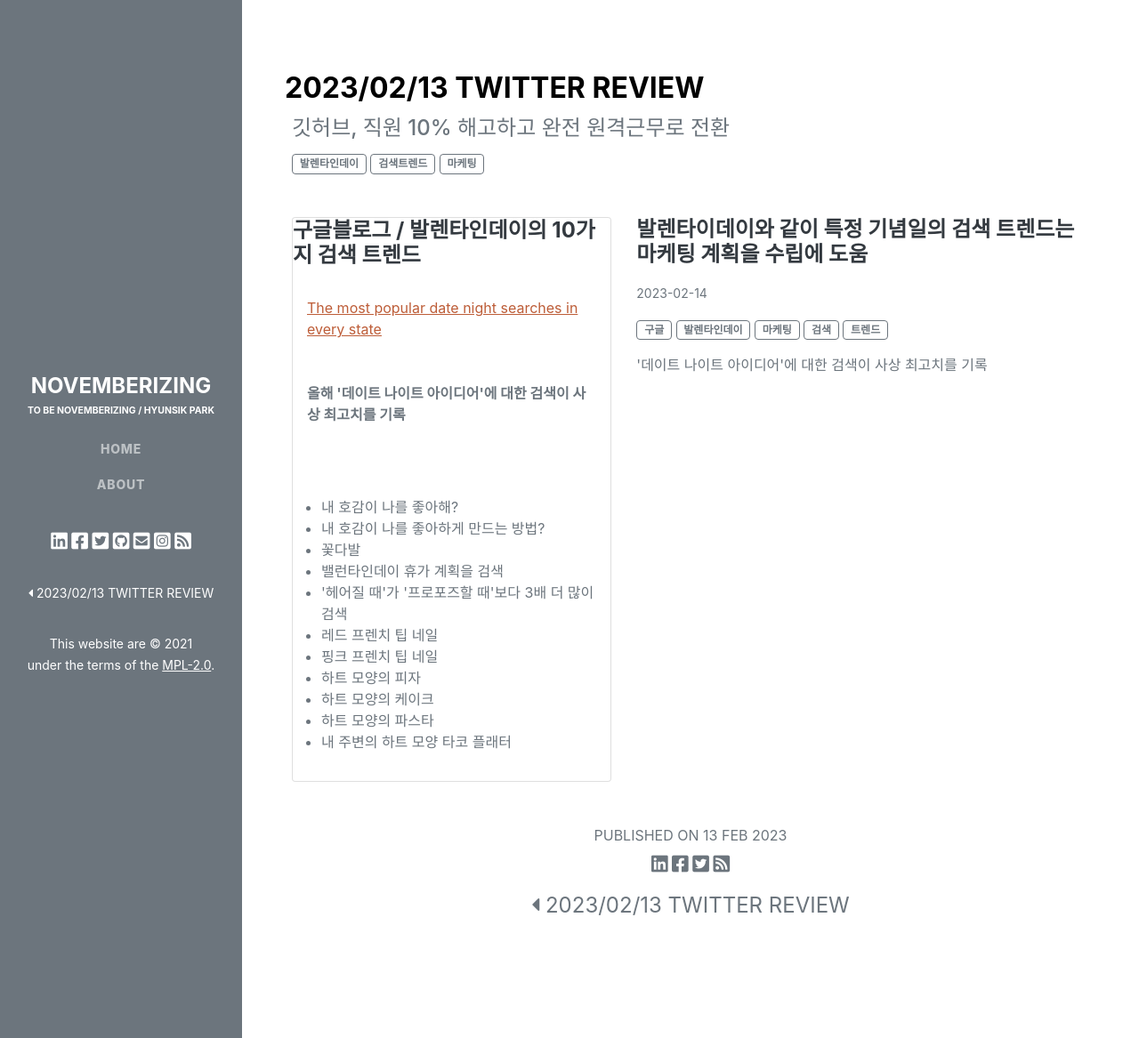
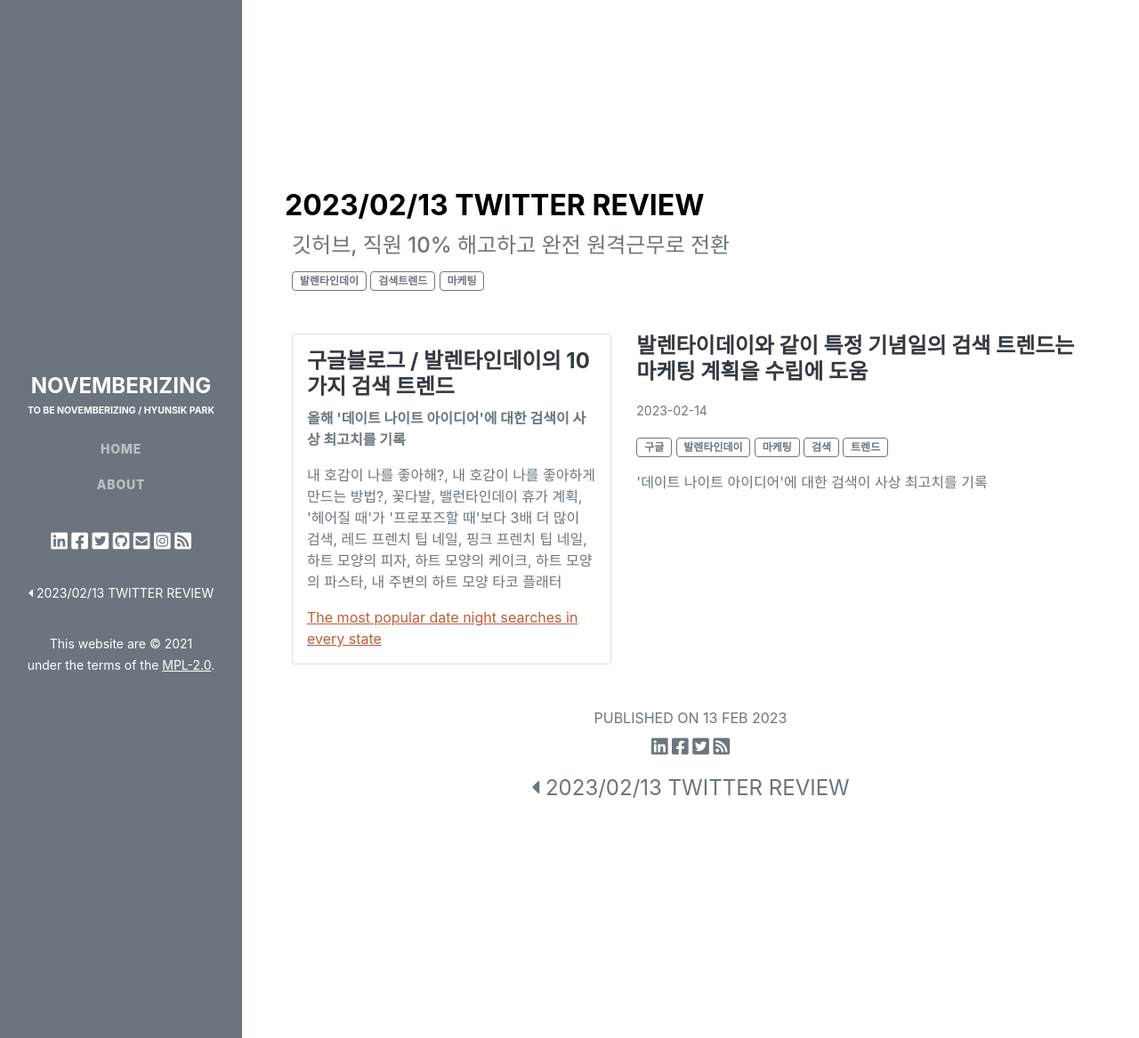
Before and after one commit to novemberizing/novemberizing.github.io, a Jekyll site: the page built from _posts/2023-02-14-NewsXBrief.md, in a window 1280 px wide and 1167 px high. Shown: the whole window at 89% size. Built offline with Jekyll 4.4.1, drawn with Linux system fonts in a browser that asks for light colours; comment, search, counter and statistics services are not loaded.

Commit message:
업데이트

```diff
--- a/_posts/2023-02-14-NewsXBrief.md
+++ b/_posts/2023-02-14-NewsXBrief.md
@@ -11,28 +11,16 @@
 <div class="row mb-3">
     <div class="col-xl-5 col-lg-12">
         <div class="card">
-            <h4 class="mb-3 card-title">구글블로그 / 발렌타인데이의 10가지 검색 트렌드</h4>
-            <p class="mb-3 card-body">
-                <a href="https://blog.google/products/search/valentines-day-google-search-trends/">The most popular date night searches in every state</a>
-            </p>
-            <p class="mb-3 card-body">
-                <b>올해 '데이트 나이트 아이디어'에 대한 검색이 사상 최고치를 기록</b>
-            </p>
-            <p class="mb-3 card-body">
-                <ul>
-                    <li>내 호감이 나를 좋아해?</li>
-                    <li>내 호감이 나를 좋아하게 만드는 방법?</li>
-                    <li>꽃다발</li>
-                    <li>밸런타인데이 휴가 계획을 검색</li>
-                    <li>'헤어질 때'가 '프로포즈할 때'보다 3배 더 많이 검색</li>
-                    <li>레드 프렌치 팁 네일</li>
-                    <li>핑크 프렌치 팁 네일</li>
-                    <li>하트 모양의 피자</li>
-                    <li>하트 모양의 케이크</li>
-                    <li>하트 모양의 파스타</li>
-                    <li>내 주변의 하트 모양 타코 플래터</li>
-                </ul>
-            </p>
+            <div class="card-body">
+                <h4 class="card-title">구글블로그 / 발렌타인데이의 10가지 검색 트렌드</h4>
+                <p class="card-text">
+                    <b>올해 '데이트 나이트 아이디어'에 대한 검색이 사상 최고치를 기록</b>
+                </p>
+                <p class="card-text">
+                    내 호감이 나를 좋아해?, 내 호감이 나를 좋아하게 만드는 방법?, 꽃다발, 밸런타인데이 휴가 계획, '헤어질 때'가 '프로포즈할 때'보다 3배 더 많이 검색, 레드 프렌치 팁 네일, 핑크 프렌치 팁 네일, 하트 모양의 피자, 하트 모양의 케이크, 하트 모양의 파스타, 내 주변의 하트 모양 타코 플래터
+                </p>
+                <a class="card-link" href="https://blog.google/products/search/valentines-day-google-search-trends/">The most popular date night searches in every state</a>
+            </div>
         </div>
     </div>
     <div class="col-xl-7 col-lg-12 px-3">
```
